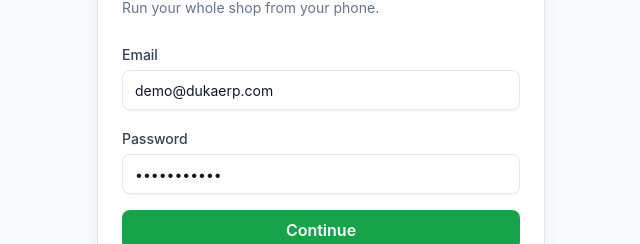
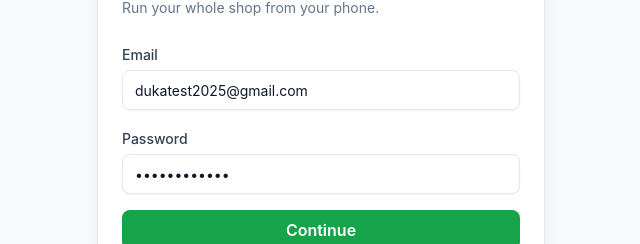
Before and after one commit to MadScie254/Duka-ERP-Modified, a React (Vite) app in the folder dukaerp/: page /login in a window 1280 px wide. Shown: the part 278-522 px from the top of the page, without its empty margins (319-959 px from the left). Built offline with nearby package versions, Linux system fonts and the light colour scheme; no server answers.

Commit message:
Update default login credentials in Login component for testing purposes

```diff
--- a/dukaerp/src/pages/auth/Login.tsx
+++ b/dukaerp/src/pages/auth/Login.tsx
@@ -10,8 +10,8 @@ import toast from "react-hot-toast";
 const Login = () => {
   const navigate = useNavigate();
   const { setSession, setUser, setProfile, setActiveShop, setShops } = useAuthStore();
-  const [email, setEmail] = useState("demo@dukaerp.com");
-  const [password, setPassword] = useState("password123");
+  const [email, setEmail] = useState("dukatest2025@gmail.com");
+  const [password, setPassword] = useState("Password123!");
   const [loading, setLoading] = useState(false);
 
   const handleLogin = async (e: React.FormEvent) => {
```
